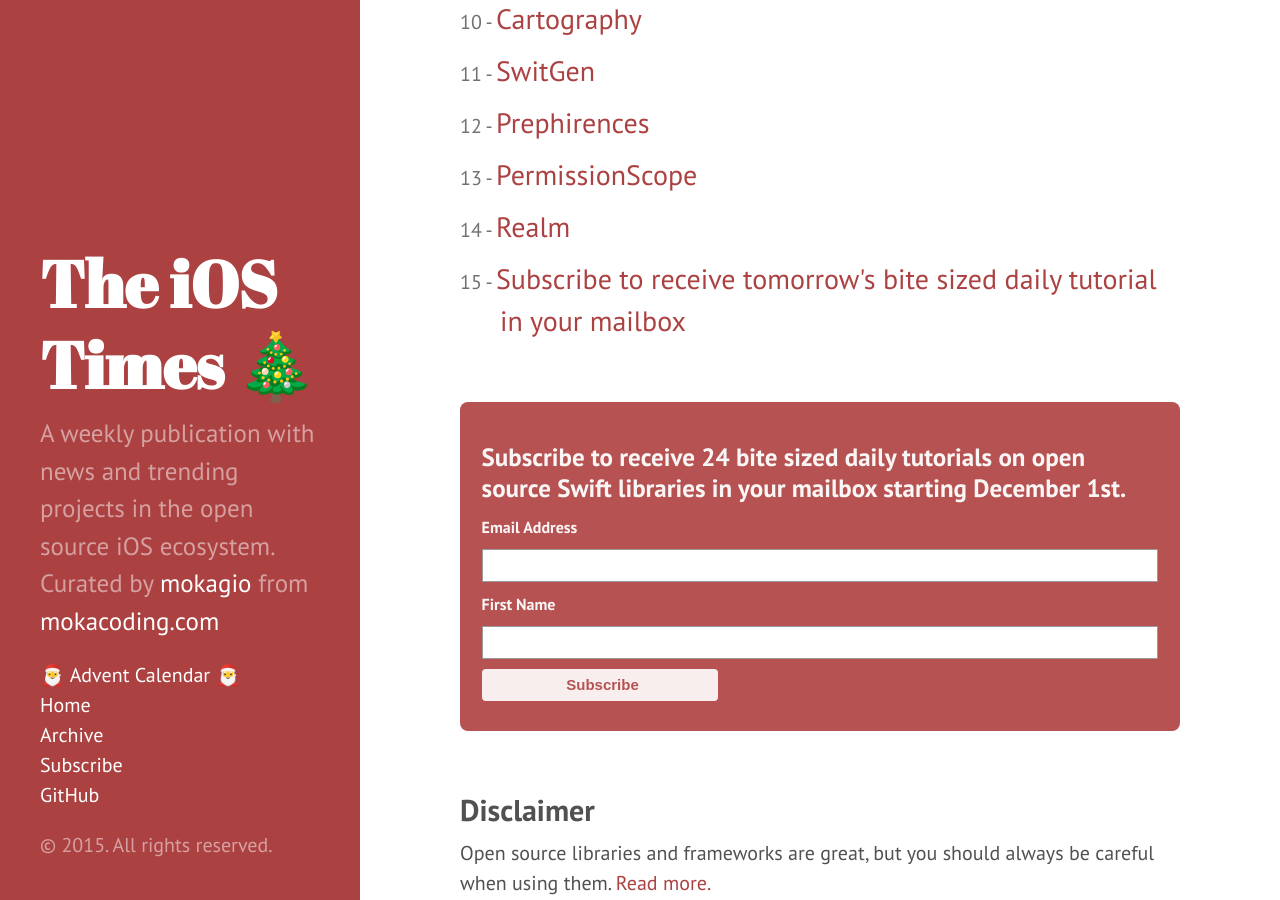
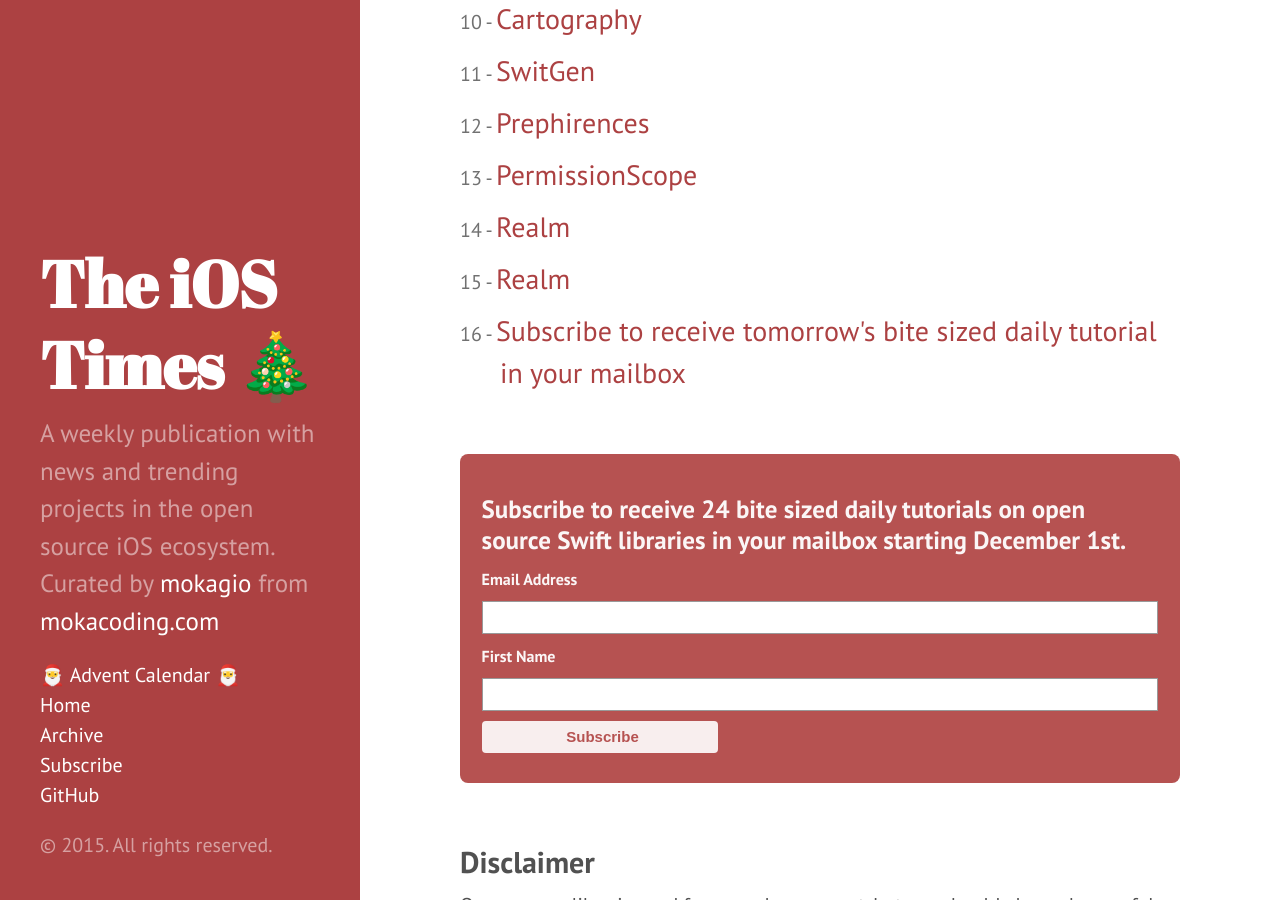
Before and after one commit to mokacoding/the-ios-times, a Jekyll site: the page built from advent-calendar.html, in a window 1280 px wide and 900 px high, scrolled down 758 px. Built offline with Jekyll 4.4.1, drawn with Linux system fonts in a browser that asks for light colours; comment, search, counter and statistics services are not loaded.

Commit message:
🎄 - Advent Calendar - Day 15 - Eureka

```diff
--- a/advent-calendar.html
+++ b/advent-calendar.html
@@ -24,6 +24,7 @@
   <li><a href="/advent-calendar/prephirences.html">Prephirences</a></li>
   <li><a href="/advent-calendar/permissionscope.html">PermissionScope</a></li>
   <li><a href="/advent-calendar/realm.html">Realm</a></li>
+  <li><a href="/advent-calendar/eureka.html">Realm</a></li>
   <li><a href="/advent-calendar-subscribe">Subscribe to receive tomorrow's bite sized daily tutorial in your mailbox</a></li>
 </ol>
 
```
